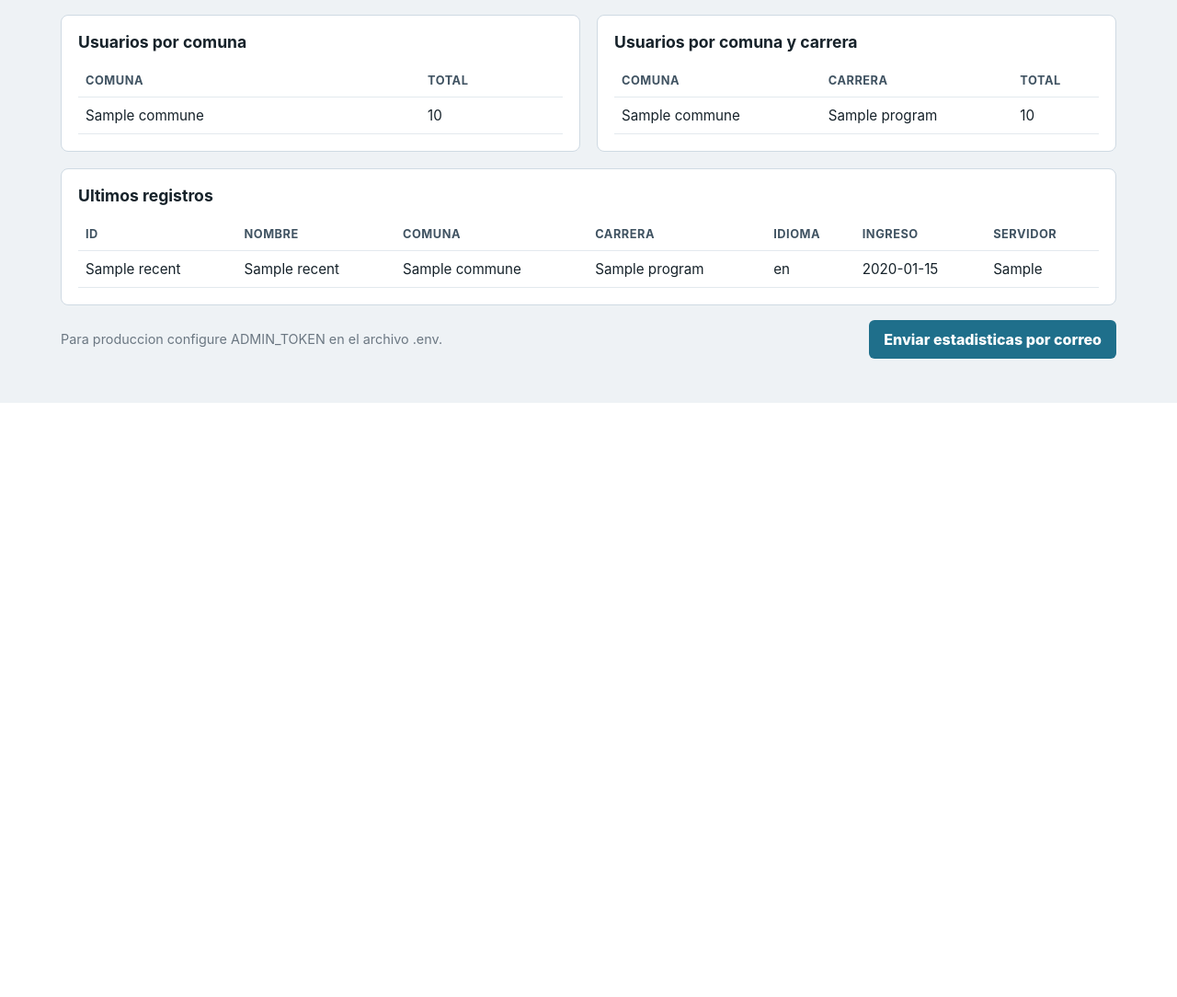
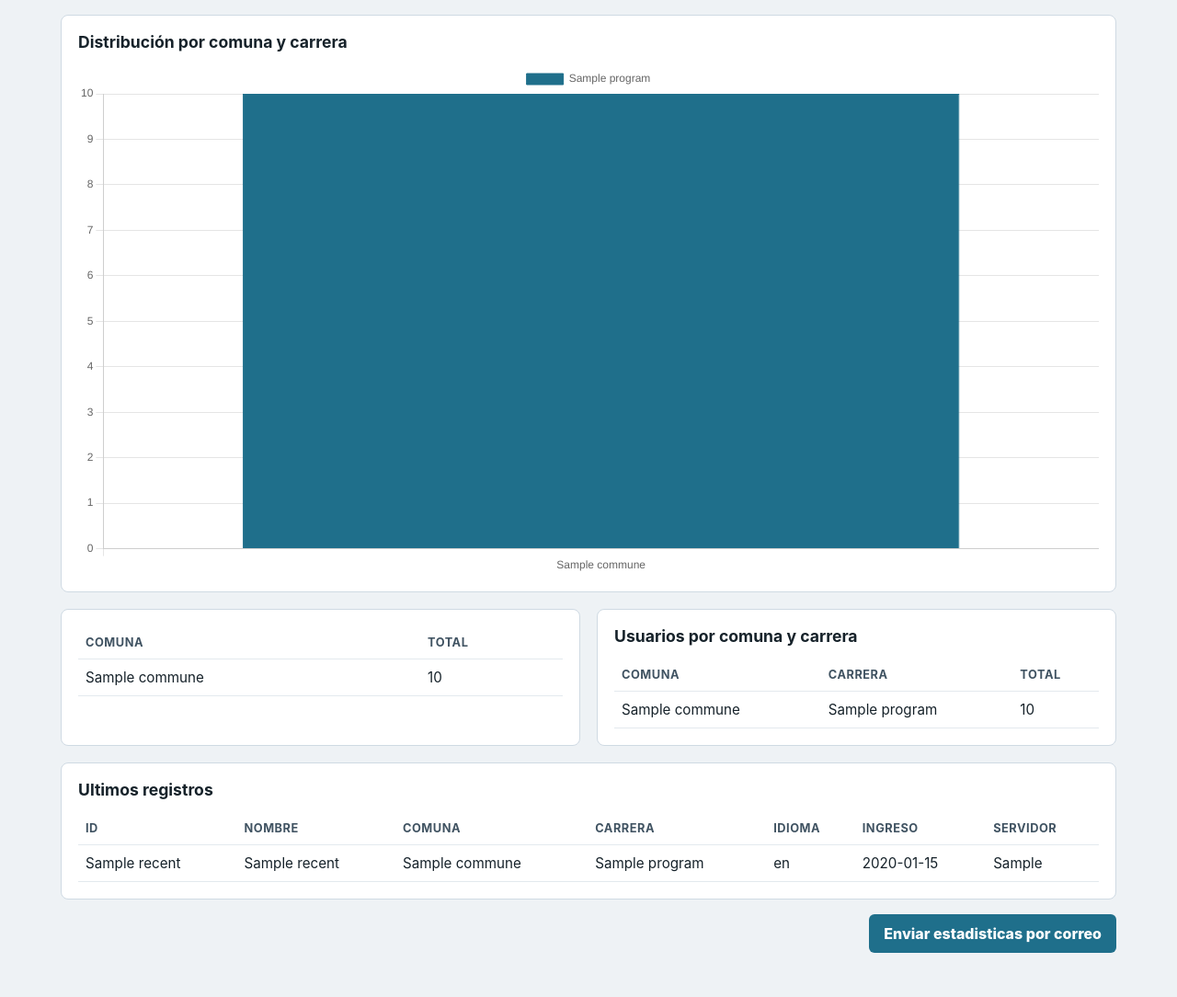
Before and after one commit to Athina7-7/Proyecto-integrador-final-2026-1, a Flask app: template stats/templates/stats.html in a window 1280 px wide. Shown: the part 614-1698 px from the top of the page at 92% size. Before the commit the page ends 1052 px from the top, so only its background shows below. Run offline with Flask 3, Linux system fonts and the light colour scheme; the template is opened without the code that fills it: most values are stand-ins (such as "Sample title", 1, 10 or a date in 2020); some libraries are stand-ins or nearby versions.

Commit message:
añadir stats

```diff
--- a/stats/templates/stats.html
+++ b/stats/templates/stats.html
@@ -4,6 +4,7 @@
   <meta charset="utf-8">
   <meta name="viewport" content="width=device-width, initial-scale=1">
   <title>Estadisticas - Proyecto Telematica</title>
+  <script src="https://cdn.jsdelivr.net/npm/chart.js"></script>
   <style>
     :root {
       font-family: Inter, ui-sans-serif, system-ui, -apple-system, BlinkMacSystemFont, "Segoe UI", sans-serif;
@@ -207,8 +208,12 @@
         <img src="{{ program_chart }}" alt="Grafica de usuarios por carrera">
       </section>
 
+      <section class="full">
+        <h2>Distribución por comuna y carrera</h2>
+        <canvas id="communeProgramChart"></canvas>
+      </section>
+
       <section>
-        <h2>Usuarios por comuna</h2>
         <table>
           <thead>
             <tr>
@@ -291,7 +296,6 @@
         {% if admin_token_enabled %}
         Panel protegido por token de administrador.
         {% else %}
-        Para produccion configure ADMIN_TOKEN en el archivo .env.
         {% endif %}
       </p>
       <form method="post" action="/admin/send-email">
@@ -300,5 +304,63 @@
       </form>
     </div>
   </main>
+
+  <script>
+    // Procesar datos de comuna y carrera para gráfica
+    const communeProgramData = [
+      {% for commune, program, total in stats.by_commune_program %}
+      { commune: "{{ commune }}", program: "{{ program }}", total: {{ total }} },
+      {% endfor %}
+    ];
+
+    // Obtener communes y programas únicos
+    const communes = [...new Set(communeProgramData.map(d => d.commune))].sort();
+    const programs = [...new Set(communeProgramData.map(d => d.program))].sort();
+
+    // Crear datasets por programa
+    const colors = [
+      '#1f6f8b', '#3a9dbf', '#5cbce5', '#7dd4f0', '#9fe8ff',
+      '#f59e0b', '#ec4899', '#8b5cf6', '#06b6d4', '#10b981'
+    ];
+
+    const datasets = programs.map((program, idx) => ({
+      label: program,
+      data: communes.map(commune => {
+        const item = communeProgramData.find(d => d.commune === commune && d.program === program);
+        return item ? item.total : 0;
+      }),
+      backgroundColor: colors[idx % colors.length],
+      borderColor: colors[idx % colors.length],
+      borderWidth: 1
+    }));
+
+    // Configurar gráfico
+    const ctx = document.getElementById('communeProgramChart').getContext('2d');
+    new Chart(ctx, {
+      type: 'bar',
+      data: {
+        labels: communes,
+        datasets: datasets
+      },
+      options: {
+        responsive: true,
+        maintainAspectRatio: true,
+        plugins: {
+          legend: {
+            position: 'top',
+          }
+        },
+        scales: {
+          x: {
+            stacked: false,
+          },
+          y: {
+            stacked: false,
+            beginAtZero: true
+          }
+        }
+      }
+    });
+  </script>
 </body>
 </html>
```
